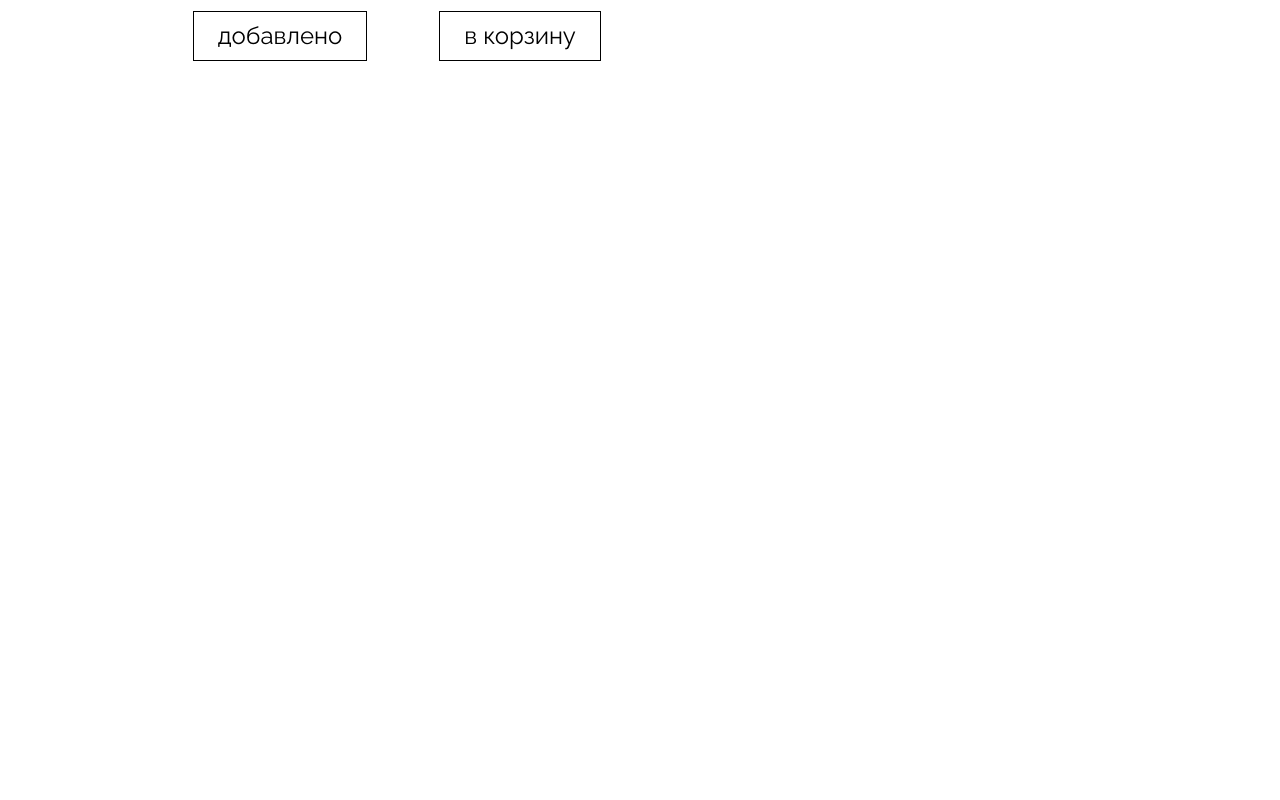
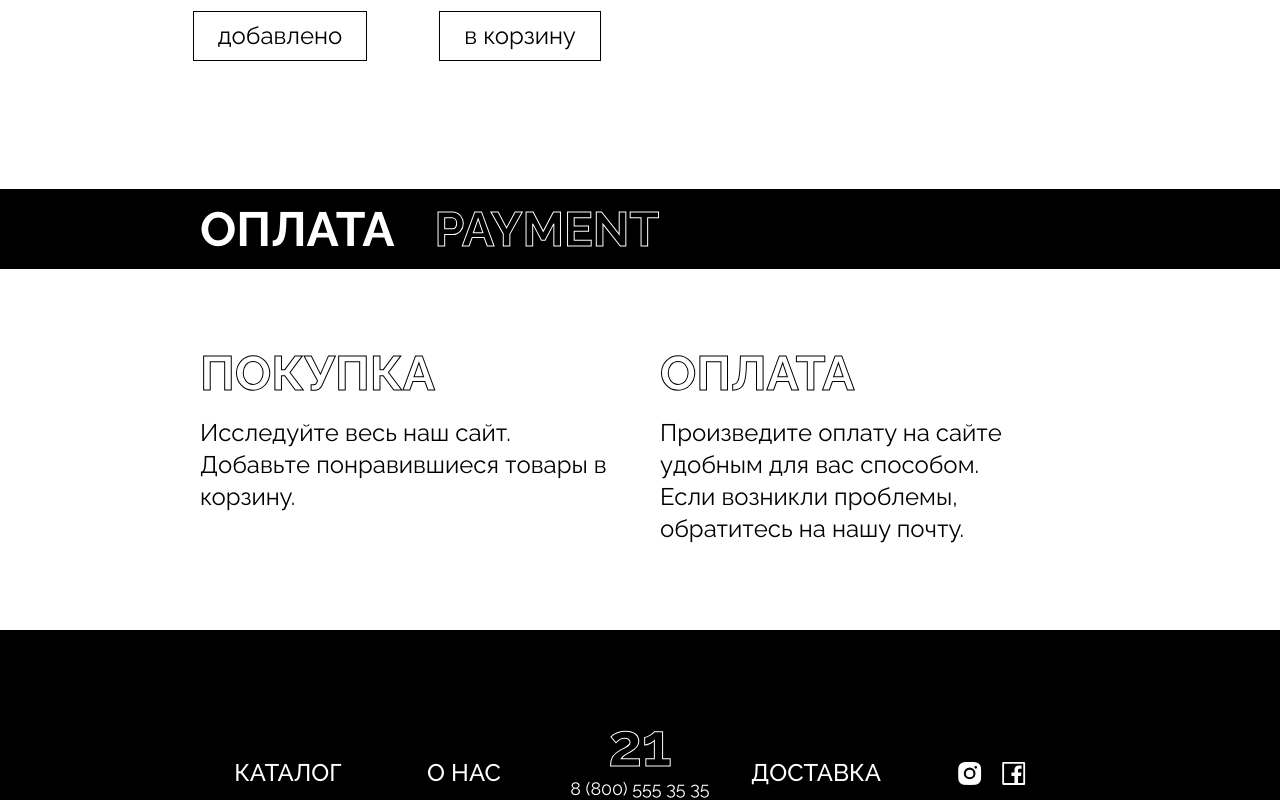
Before and after one commit to KINCHERUSKA/vue-sneakers, a Vue app: page / in a window 1280 px wide. Shown: the part 2000-2800 px from the top of the page. Before the commit the page ends 2194 px from the top, so only its background shows below. Built offline with nearby package versions, Linux system fonts and the light colour scheme.

Commit message:
Create main page

```diff
--- a/src/App.vue
+++ b/src/App.vue
@@ -1,10 +1,13 @@
 <script setup>
 import Header from './components/Header.vue'
 import CardList from './components/CardL.vue'
+import Delivery from './components/Delivery.vue'
+import Footer from './components/Footer.vue'
 </script>
 
 <template>
   <Header />
+
   <div class="gap-[80px] px-[200px] py-[85px] font-raleway flex flex-col items-center">
     <div class="flex w-full justify-between items-center">
       <img src="/sneakers/9c79bce5f9246f9783d0494819cdff9d.jpg" class="mr-[170px]" alt="" />
@@ -17,10 +20,18 @@ import CardList from './components/CardL.vue'
         </p>
       </div>
     </div>
+
     <div class="bg-black w-screen -mx-[200px] flex justify-start px-[200px] py-4">
       <span class="text-white font-bold text-5xl mr-[40px]">НОВИНКИ</span>
-      <span class="text-5xl text-transparent" style="-webkit-text-stroke: 1px white">NEW</span>
+      <span class="font-bold text-5xl text-transparent" style="-webkit-text-stroke: 1px white"
+        >NEW</span
+      >
     </div>
+
     <CardList />
+
+    <Delivery />
   </div>
+
+  <Footer />
 </template>
--- /dev/null
+++ b/src/components/Delivery.vue
@@ -0,0 +1,28 @@
+<template>
+  <div class="bg-black w-screen -mx-[200px] flex justify-start px-[200px] py-4 items-center">
+    <span class="font-bold text-white font-bold text-5xl mr-[40px]">ОПЛАТА</span>
+    <span class="font-bold text-5xl text-transparent" style="-webkit-text-stroke: 1px white"
+      >PAYMENT</span
+    >
+  </div>
+
+  <div class="grid grid-cols-2 gap-[40px] items-start">
+    <div class="flex w-full flex-col gap-[20px]">
+      <span class="font-bold text-5xl text-transparent" style="-webkit-text-stroke: 1px black"
+        >ПОКУПКА</span
+      >
+      <p class="font-regular text-2xl">
+        Исследуйте весь наш сайт. Добавьте понравившиеся товары в корзину.
+      </p>
+    </div>
+    <div class="flex w-full flex-col gap-[20px]">
+      <span class="font-bold text-5xl text-transparent" style="-webkit-text-stroke: 1px black"
+        >ОПЛАТА</span
+      >
+      <p class="font-regular text-2xl">
+        Произведите оплату на сайте удобным для вас способом.<br />Если возникли проблемы,
+        обратитесь на нашу почту.
+      </p>
+    </div>
+  </div>
+</template>
--- /dev/null
+++ b/src/components/Footer.vue
@@ -0,0 +1,26 @@
+<template>
+  <div
+    class="px-[200px] py-[85px] font-raleway grid grid-cols-5 bg-black text-white w-full items-center"
+  >
+    <div class="font-medium text-2xl flex items-center justify-center">
+      <span>КАТАЛОГ</span>
+    </div>
+    <div class="font-medium text-2xl flex items-center justify-center">
+      <span>О НАС</span>
+    </div>
+    <div class="font-regular text-lg flex flex-col items-center justify-center">
+      <span class="font-bold text-transparent text-6xl" style="-webkit-text-stroke: 1px white"
+        >21</span
+      >
+      <span>8 (800) 555 35 35</span>
+      <span>sale@21.by</span>
+    </div>
+    <div class="font-medium text-2xl flex items-center justify-center">
+      <span>ДОСТАВКА</span>
+    </div>
+    <div class="flex gap-[20px] items-center justify-center">
+      <img src="/Inst-icon.svg" class="w-6 h-6" alt="" />
+      <img src="/Facebook-icon.svg" class="w-6 h-6" alt="" />
+    </div>
+  </div>
+</template>
--- a/src/components/Header.vue
+++ b/src/components/Header.vue
@@ -15,17 +15,9 @@
         <li class="font-bold text-6xl text-transparent" style="-webkit-text-stroke: 1px white">
           21
         </li>
-        <li class="font-medium text-2xl cursor-pointer hover:-translate-y-2 transition">
-          ДОСТАВКА
-        </li>
-        <li class="flex gap-[26px]">
-          <img src="/Magazine.svg" class="cursor-pointer hover:-translate-y-2 transition" alt="" />
-          <img src="/Inst-icon.svg" class="cursor-pointer hover:-translate-y-2 transition" alt="" />
-          <img
-            src="/Facebook-icon.svg"
-            class="cursor-pointer hover:-translate-y-2 transition transition"
-            alt=""
-          />
+        <li class="font-medium text-2xl cursor-pointer hover:-translate-y-2 transition">КОРЗИНА</li>
+        <li class="cursor-pointer hover:-translate-y-2 transition">
+          <img src="/profile.svg" alt="" class="w-6 h-6 text-white filter brightness-0 invert" />
         </li>
       </ul>
     </header>
```
Also changed, not shown: public/Vector (3).svg (added), public/Vector (4).svg (added).
